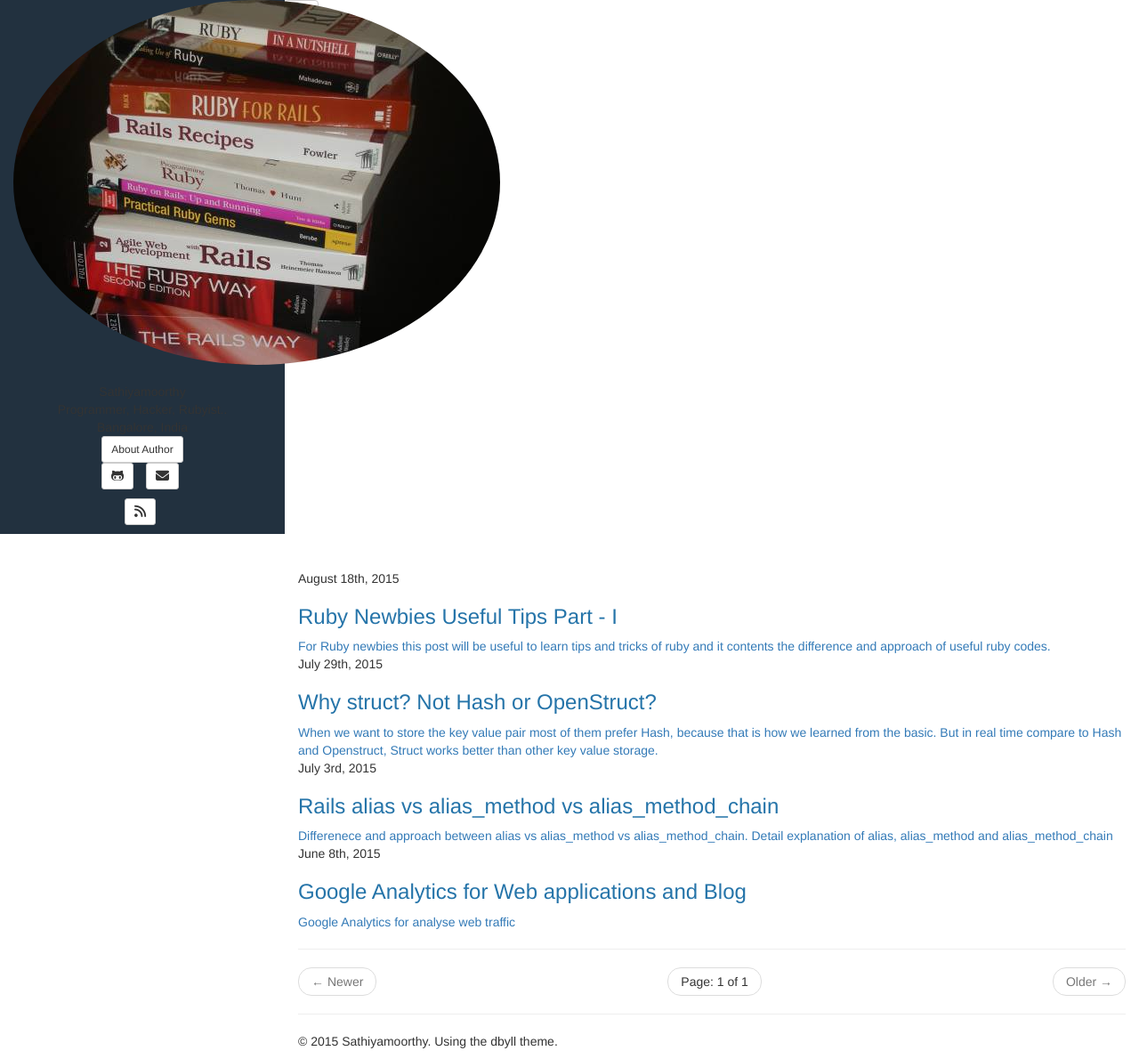
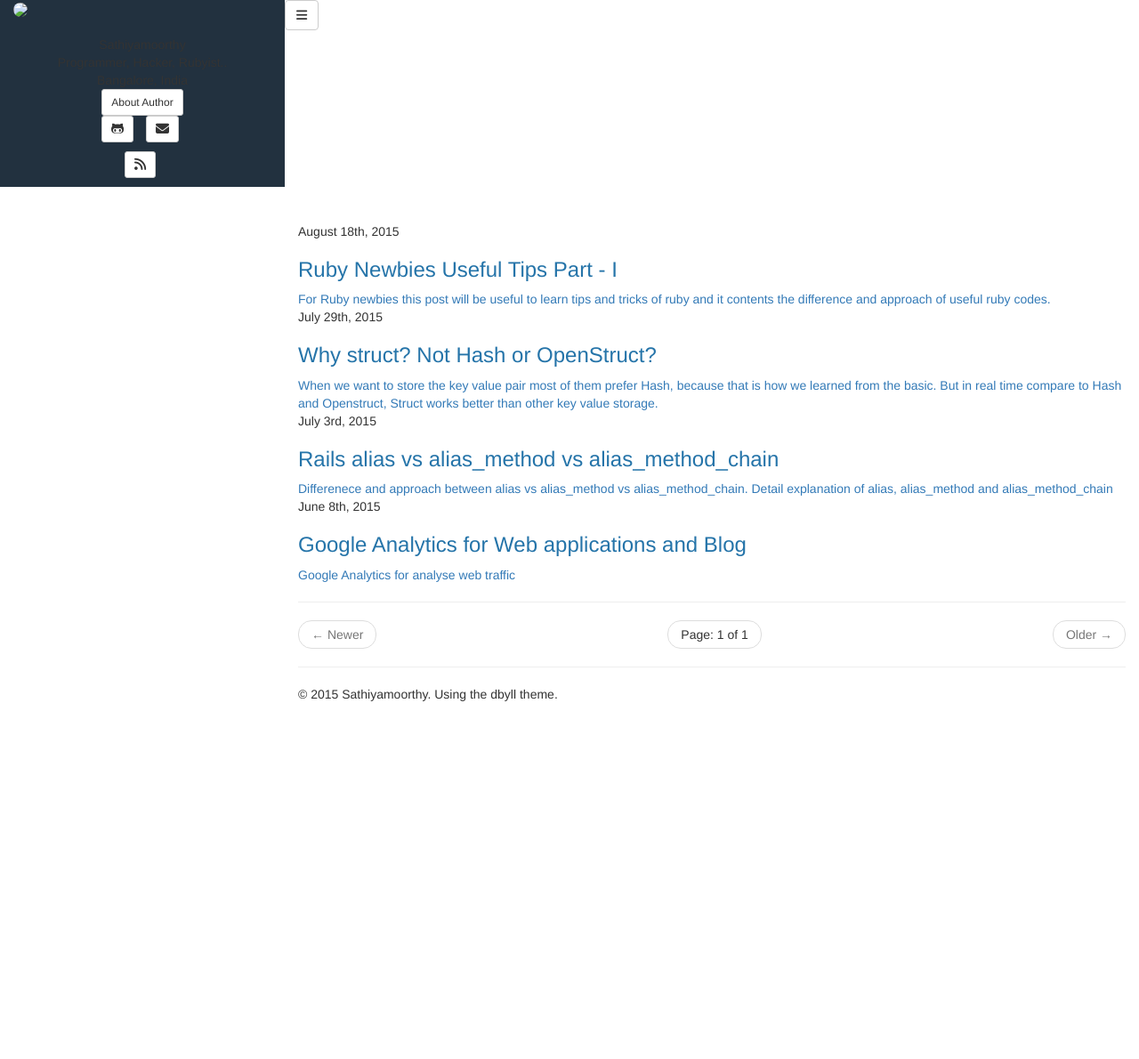
Before and after one commit to sathiyamoorthy/sathiyamoorthy.github.io, a Jekyll site: the page built from index.html, in a window 1280 px wide. Shown: the whole page at 89% size. Built offline with Jekyll 4.4.1, drawn with Linux system fonts in a browser that asks for light colours; nearby versions of some CDN libraries; library files that are not in the unit come from our copies; the list of posts is cut into pages by our own code; after the commit the page ends 900 px from its top, so only the background shows below that.

Commit message:
Update sidebar.html

```diff
--- a/_includes/themes/dbyll/sidebar.html
+++ b/_includes/themes/dbyll/sidebar.html
@@ -1,7 +1,7 @@
 <! -- sidebar.html -->
 <header class="sidebar-header" role="banner">
 	<a href="{% if BASE_PATH %}{{ BASE_PATH }}{% else %}/{% endif %}">
-		<img src="http://sathiyamoorthy.github.io/assets/media/default/ruby.jpg" class="img-circle" />
+		<img src="sathiyamoorthy.github.io/assets/media/default/ruby.jpg" class="img-circle" />
 	</a>
 	<h3 class="title">
 		<a href="{% if BASE_PATH %}{{ BASE_PATH }}{% else %}/{% endif %}"></a>
```
